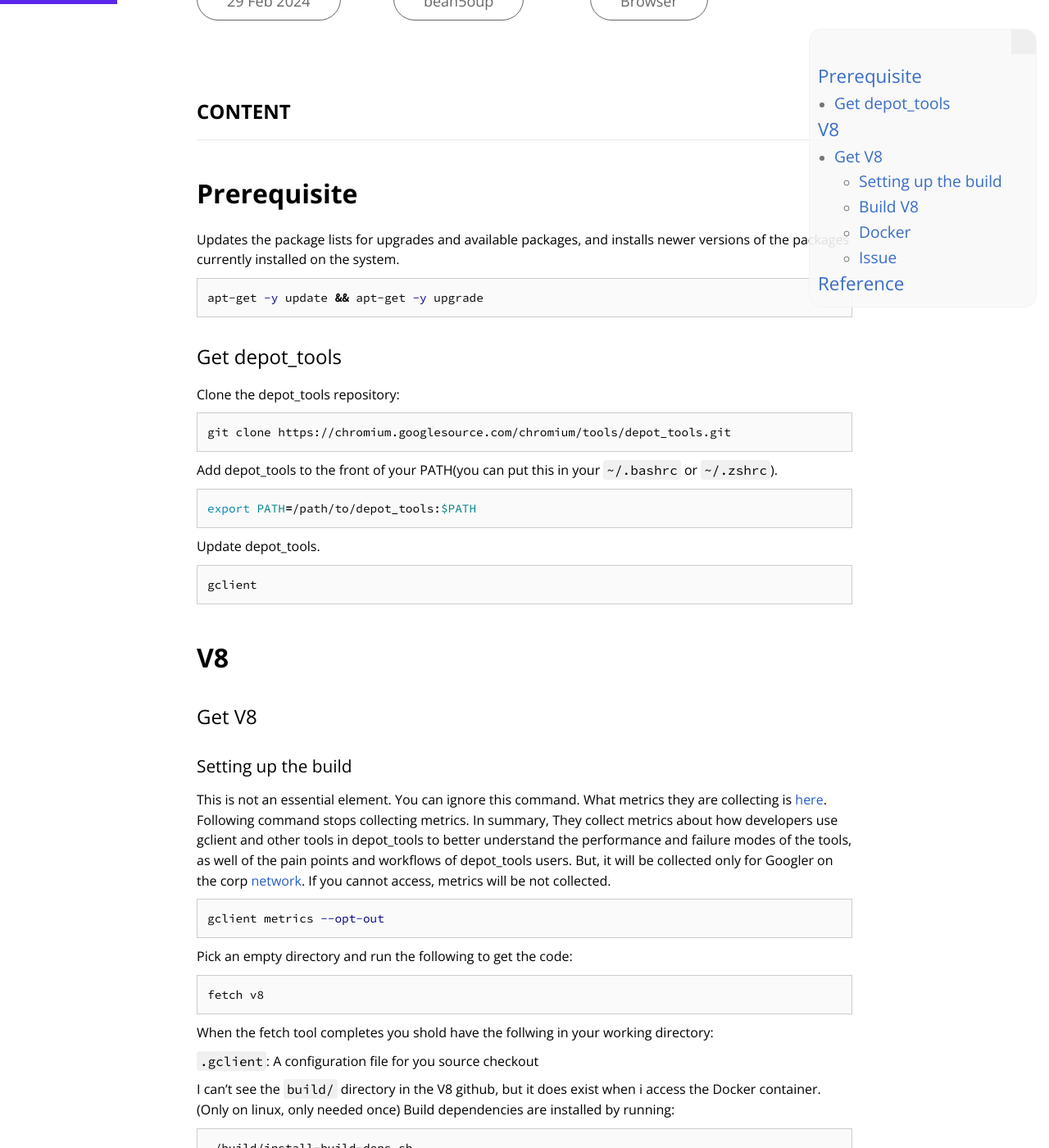
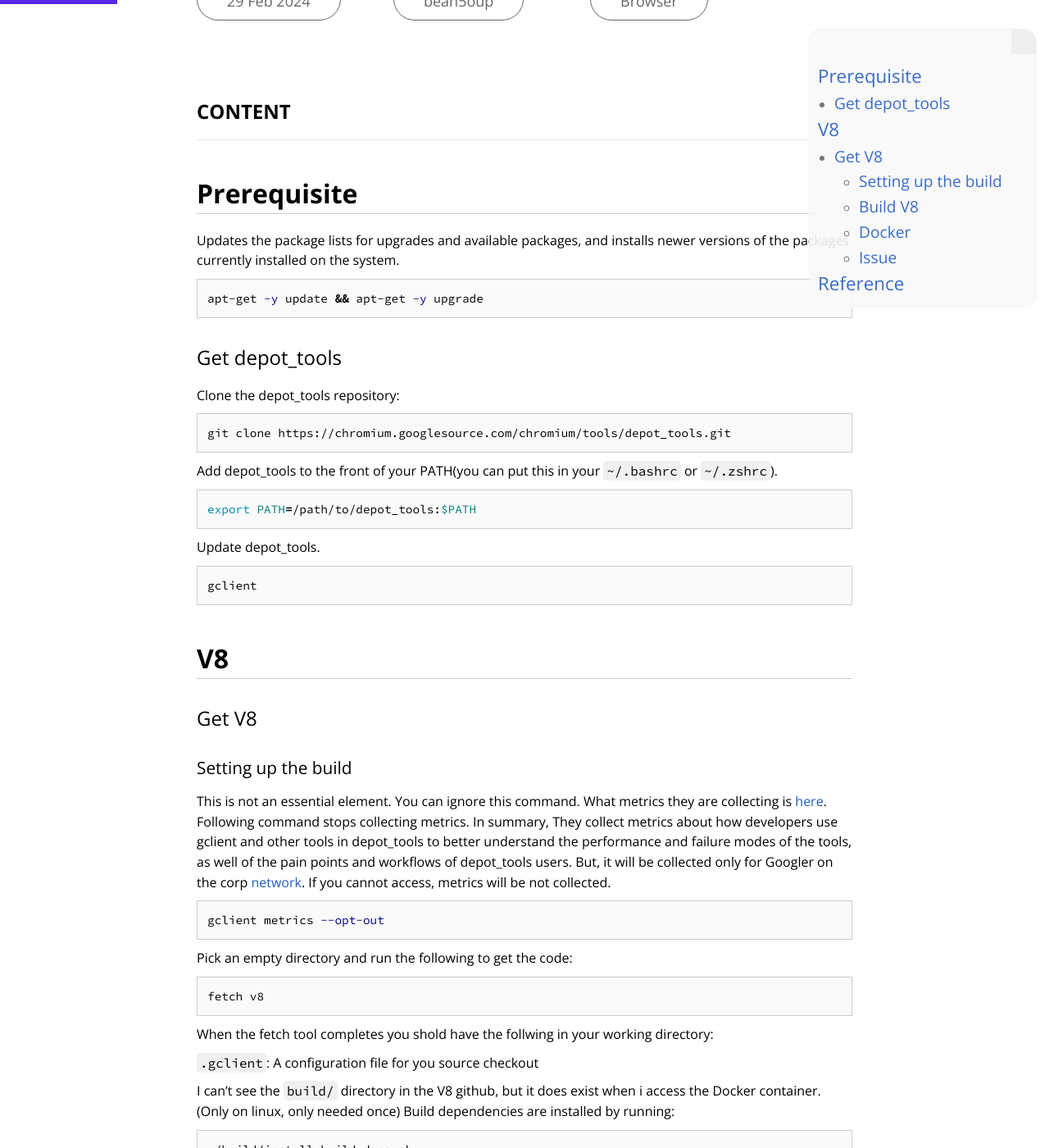
Before and after one commit to bean5oup/bean5oup.github.io, a Jekyll site: the page built from _posts/Browser/1/2024-02-29-Build.md, in a window 1280 px wide and 1400 px high, scrolled down 874 px. Shown: the whole window at 82% size. Built offline with Jekyll 4.4.1, drawn with Linux system fonts in a browser that asks for light colours; nearby versions of some CDN libraries; some web fonts are replaced.

Commit message:
Adjust styles

```diff
--- a/assets/css/post-style.css
+++ b/assets/css/post-style.css
@@ -1714,6 +1714,7 @@
 	font-size: calc(2em * var(--var-zoom));
 	font-weight: bold;
 	margin: 1.236em 0 0.618em;
+	border-bottom: 1px solid #ccc;
 }
 .entry-content h2 {
 	font-size: calc(1.5em * var(--var-zoom));
@@ -1724,6 +1725,7 @@
 	margin: 1.236em 0 0.618em;
 	font-weight: normal;
 	font-size: calc(1.3em * var(--var-zoom));
+	font-weight: 500;
 }
 .entry-content h4 {
 	margin: 1.236em 0 0.618em;
```
